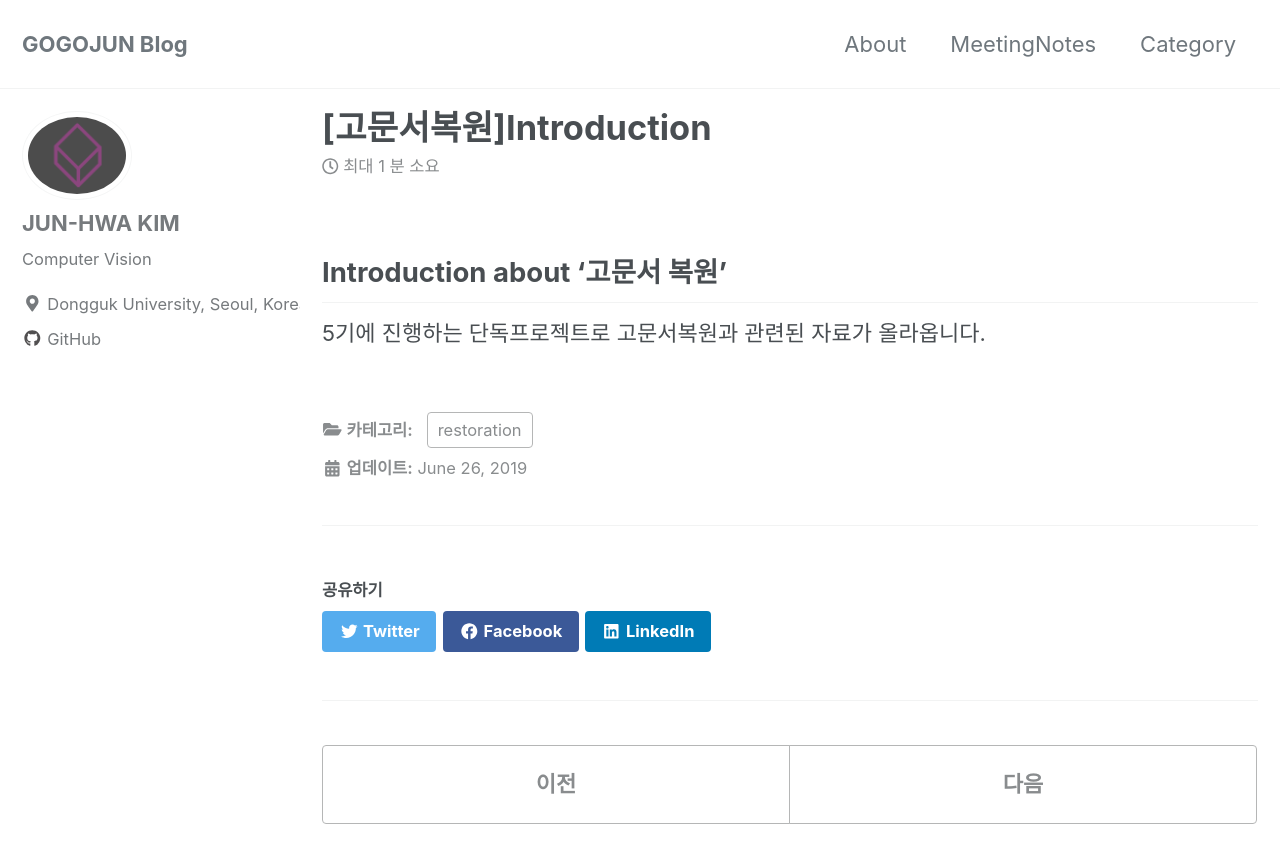
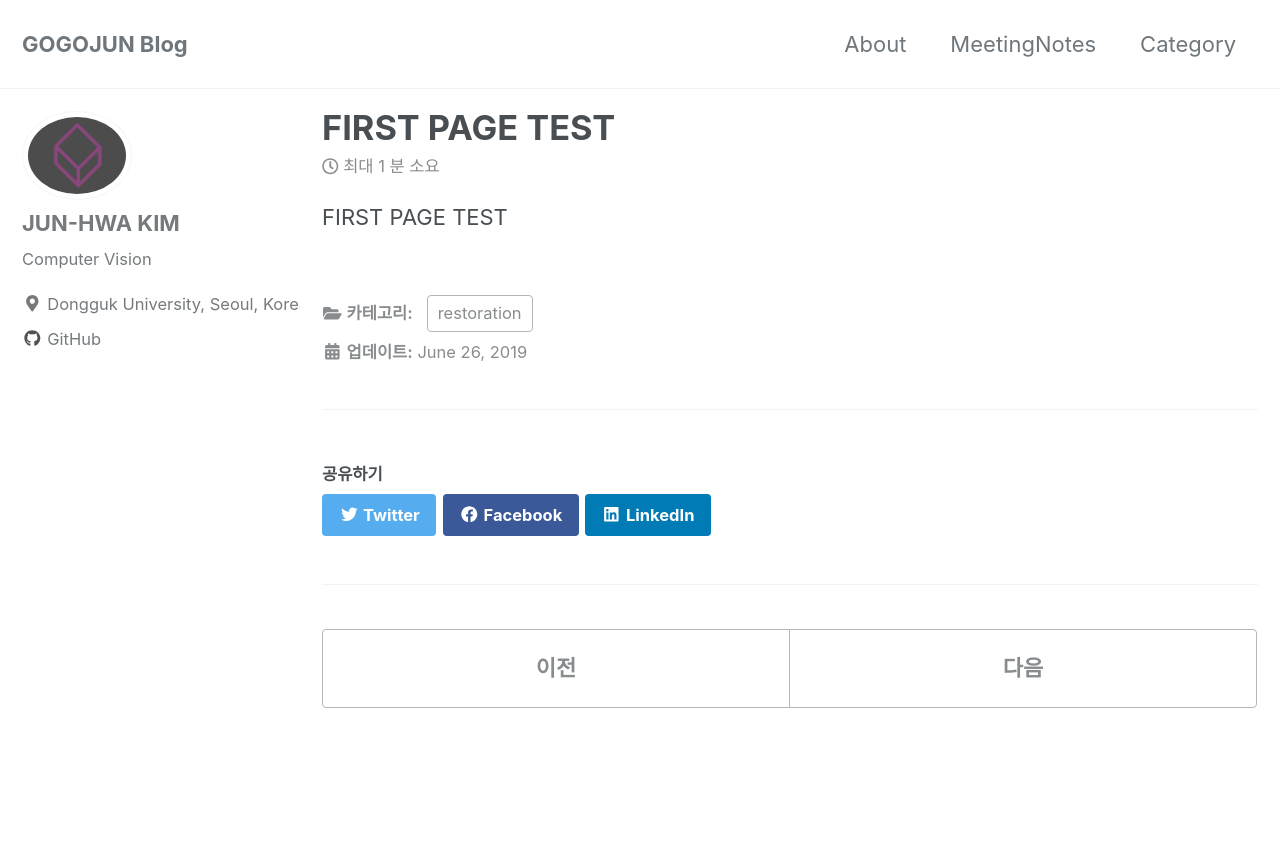
Before and after one commit to kjunhwa/kjunhwa-kjunhwa.github.io-, a Jekyll site: the page built from _posts/restoration/2019-06-26-Introduction.md, in a window 1280 px wide and 900 px high. Shown: the top 863 px of the window. Built offline with Jekyll 4.4.1, drawn with Linux system fonts in a browser that asks for light colours; cached includes are drawn as plain includes; nearby versions of some CDN libraries.

Commit message:
Update 2019-06-26-Introduction.md

```diff
--- a/_posts/restoration/2019-06-26-Introduction.md
+++ b/_posts/restoration/2019-06-26-Introduction.md
@@ -1,11 +1,9 @@
 ---
-title: "[고문서복원]Introduction"
-excerpt: "2019. 06. 26.  Intro"
+title: "FIRST PAGE TEST"
+excerpt: "2019. 06. 26.  FIRST PAGE TEST"
 search: true
 categories:
   - restoration
 ---
 
-## Introduction about '고문서 복원'
-
-5기에 진행하는 단독프로젝트로 고문서복원과 관련된 자료가 올라옵니다.
+FIRST PAGE TEST
```
